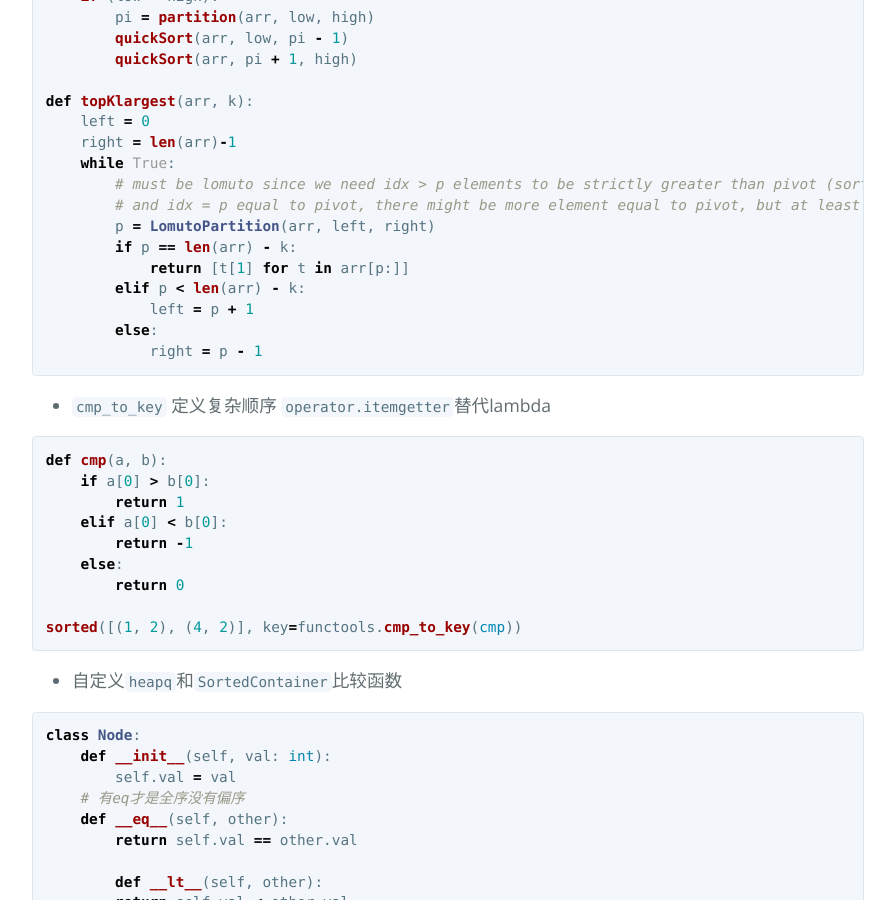
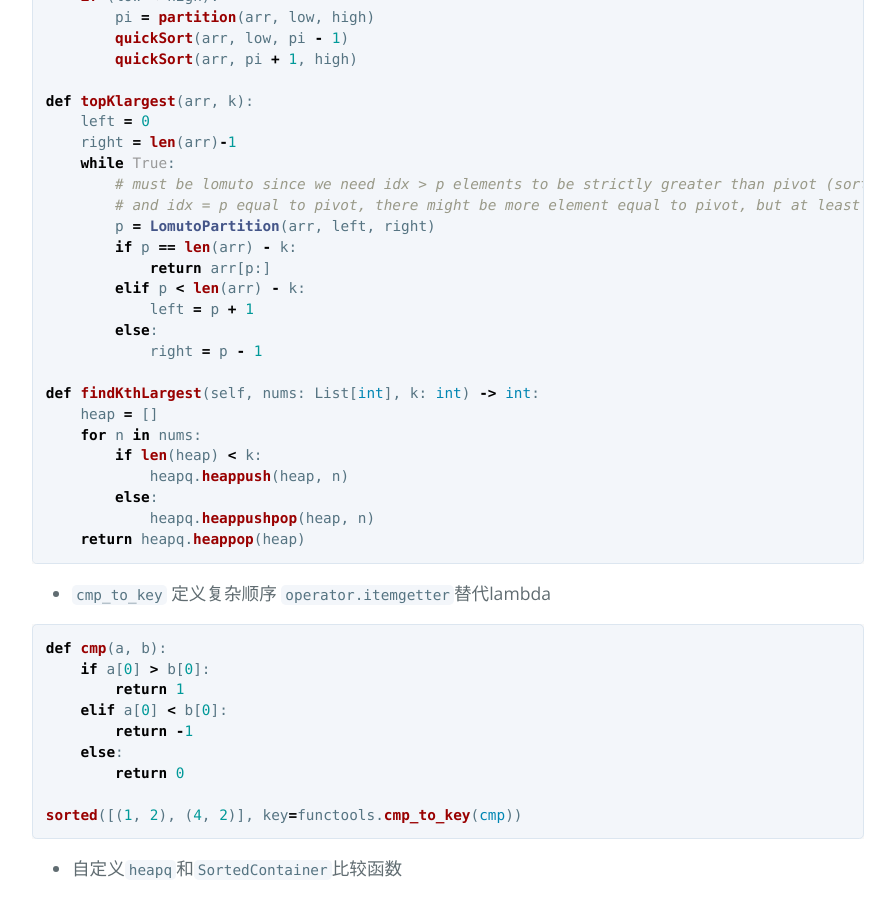
Before and after one commit to nsndimt/nsndimt.github.io, a Jekyll site: the page built from index.md, in a window 1280 px wide and 900 px high, scrolled down 5902 px. Shown: the whole window, without its empty margins (192-1087 px from the left). Built offline with Jekyll 4.4.1, drawn with Linux system fonts in a browser that asks for light colours; the repository's description, which GitHub fills in, is left out; some of the changed text lies outside the part shown.

Commit message:
fix topk

````diff
--- a/index.md
+++ b/index.md
@@ -201,11 +201,20 @@ def topKlargest(arr, k):
         # and idx = p equal to pivot, there might be more element equal to pivot, but at least idx >= p must be top len(arr) - p
         p = LomutoPartition(arr, left, right)
         if p == len(arr) - k:
-            return [t[1] for t in arr[p:]]
+            return arr[p:]
         elif p < len(arr) - k:
             left = p + 1
         else:
             right = p - 1
+
+def findKthLargest(self, nums: List[int], k: int) -> int:
+    heap = []
+    for n in nums:
+        if len(heap) < k:
+            heapq.heappush(heap, n)
+        else:
+            heapq.heappushpop(heap, n)
+    return heapq.heappop(heap)
 ```
 
 - `cmp_to_key` 定义复杂顺序 `operator.itemgetter`替代lambda
````
Also changed, not shown: other parts of index.md (+1 -1 lines).
